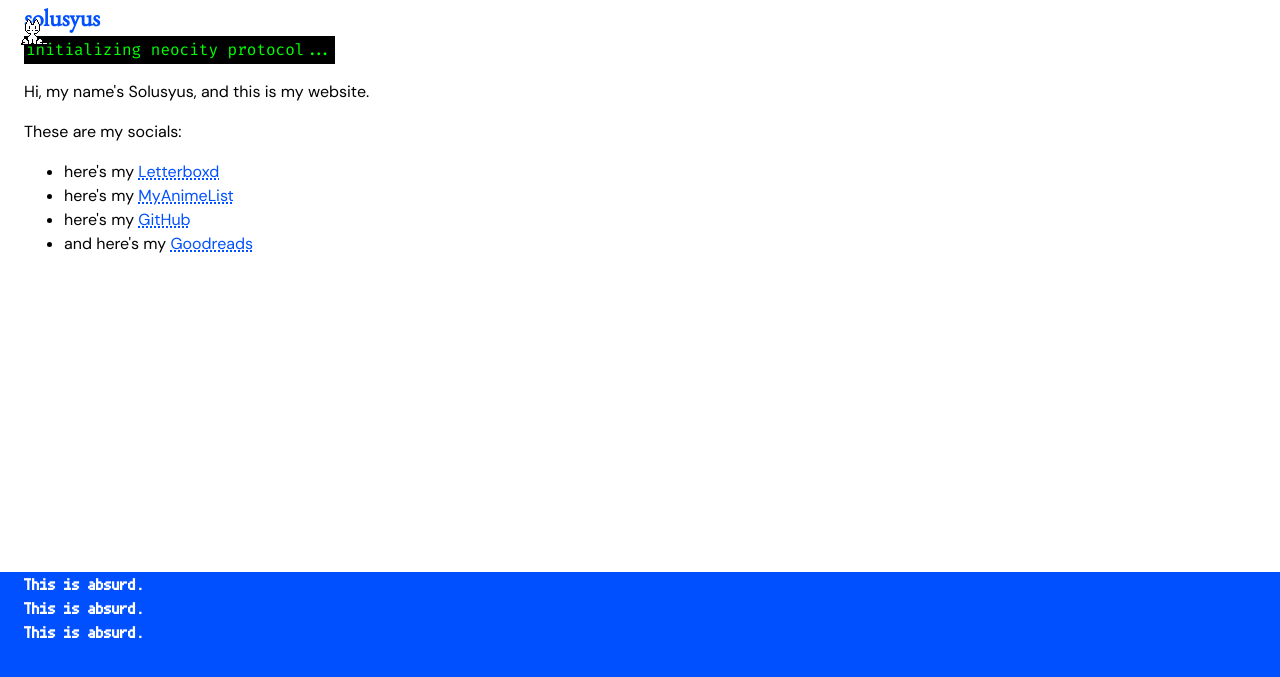
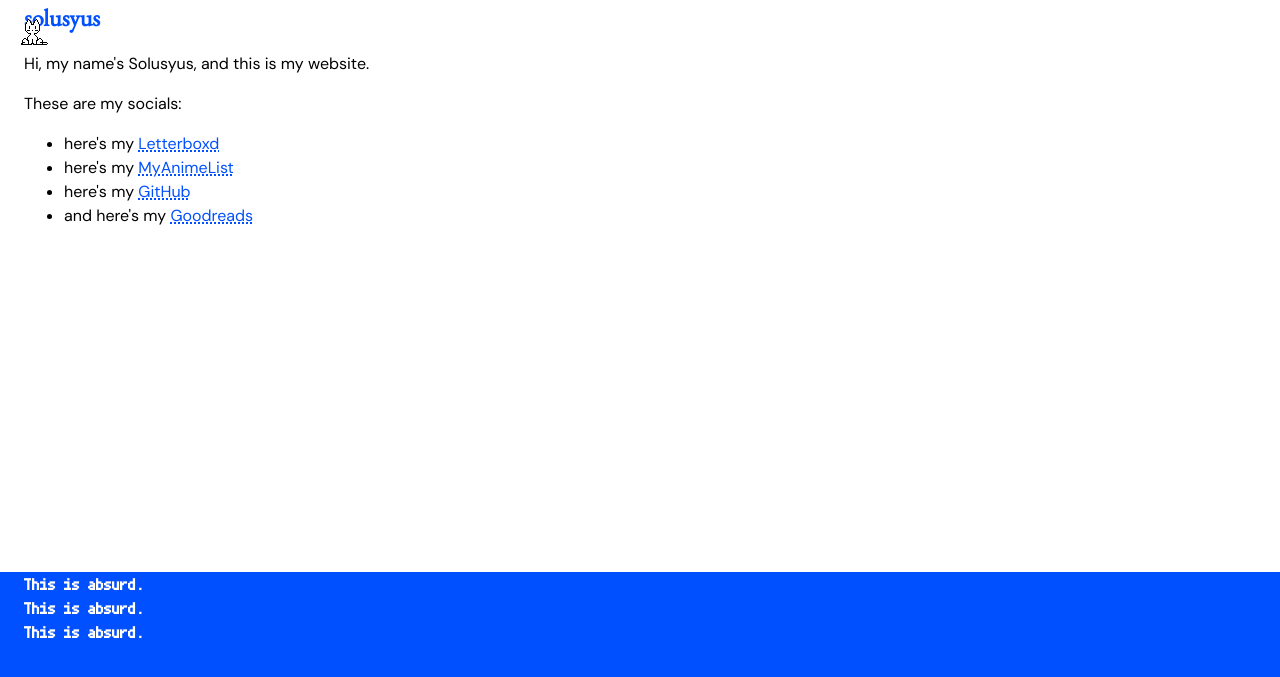
Before and after one commit to solusyus/website, a Jekyll site: the page built from index.html, in a window 1280 px wide. Shown: the top 677 px of the page. Built offline with Jekyll 4.4.1, drawn with Linux system fonts in a browser that asks for light colours; nearby versions of some CDN libraries; a script that is not in the unit is left out; some of the changed lines change nothing that is shown.

Commit message:
Update index.html

```diff
--- a/index.html
+++ b/index.html
@@ -3,45 +3,6 @@ layout: default
 title: Solusyus
 ---
 <section>
-<!-- Container where the text will appear -->
-<div id="neo-terminal" style="font-family: 'Fira Code'; font-size: 12; color: #00ff00; background: #000; padding: 2px; border: 0 solid #00ff00; width: fit-content;"></div>
-
-<script>
-const words = ["initializing neocity protocol...", "bypassing firewall...", "access granted. welcome citizen."];
-let i = 0, timer;
-
-function typingEffect() {
-    let word = words[i].split("");
-    var loopTyping = function() {
-        if (word.length > 0) {
-            document.getElementById('neo-terminal').innerHTML += word.shift();
-        } else {
-            setTimeout(deletingEffect, 2000);
-            return false;
-        }
-        timer = setTimeout(loopTyping, 100);
-    };
-    loopTyping();
-}
-
-function deletingEffect() {
-    let word = words[i].split("");
-    var loopDeleting = function() {
-        if (word.length > 0) {
-            word.pop();
-            document.getElementById('neo-terminal').innerHTML = word.join("");
-        } else {
-            if (words.length > (i + 1)) { i++; } else { i = 0; }
-            setTimeout(typingEffect, 500);
-            return false;
-        }
-        timer = setTimeout(loopDeleting, 50);
-    };
-    loopDeleting();
-}
-typingEffect();
-</script>
-
   <p>Hi, my name's Solusyus, and this is my website.</p>
 </section>
 <section>
```
